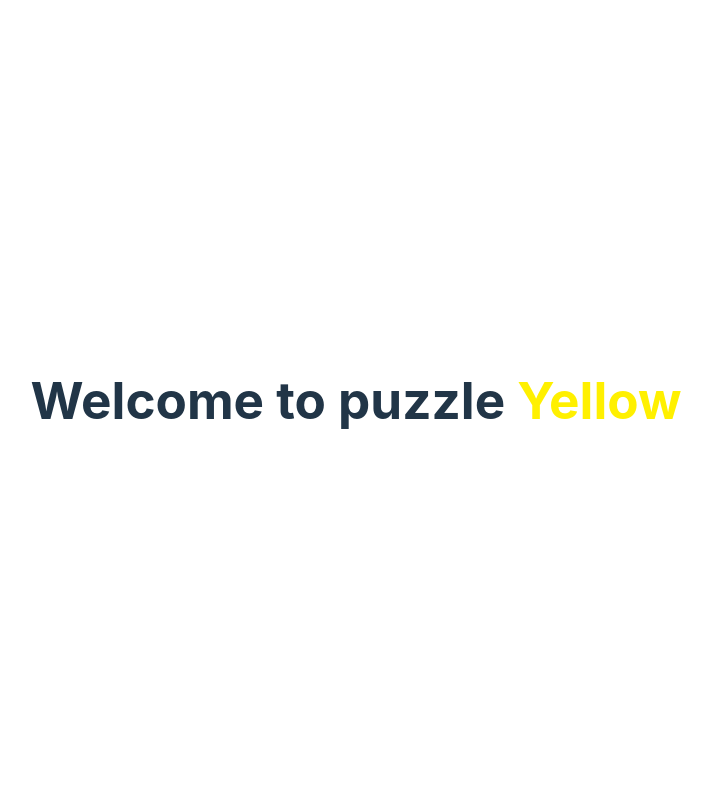
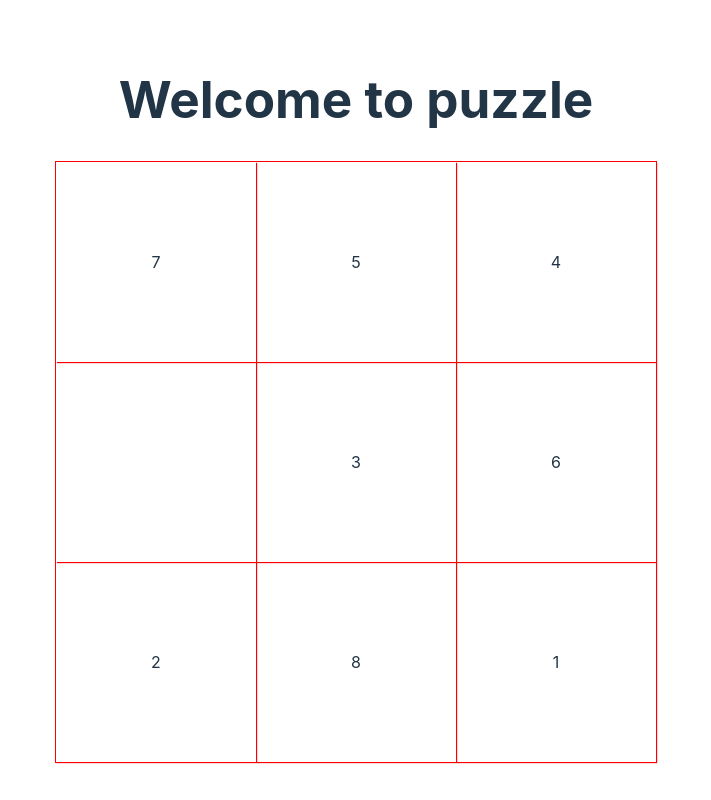
Before and after one commit to mdrahiem/react-sliding-puzzle, a React (Vite) app: page / in a window 1280 px wide. Shown: the whole page, without its empty margins (284-995 px from the left). Built offline with nearby package versions, Linux system fonts and the light colour scheme.

Commit message:
inital blocks created and shuffled

```diff
--- a/src/App.scss
+++ b/src/App.scss
@@ -5,43 +5,22 @@
   text-align: center;
 }
 
-.logo {
-  height: 6em;
-  padding: 1.5em;
-  will-change: filter;
-}
-.logo:hover {
-  filter: drop-shadow(0 0 2em #646cffaa);
-}
-.logo.react:hover {
-  filter: drop-shadow(0 0 2em #61dafbaa);
-}
-
-h1 {
-  span {
-    color: #fff000;
+.app {
+  .puzzle-container {
+    width: 600px;
+    height: 600px;
+    border: 1px solid red;
+    margin: 0 auto;
+    display: flex;
+    flex-wrap: wrap;
+    position: relative;
+    .puzzle-block {
+      width: 200px;
+      height: 200px;
+      box-shadow: 1px 1px 1px red;
+      display: flex;
+      justify-content: center;
+      align-items: center;
+    }
   }
 }
-
-@keyframes logo-spin {
-  from {
-    transform: rotate(0deg);
-  }
-  to {
-    transform: rotate(360deg);
-  }
-}
-
-@media (prefers-reduced-motion: no-preference) {
-  a:nth-of-type(2) .logo {
-    animation: logo-spin infinite 20s linear;
-  }
-}
-
-.card {
-  padding: 2em;
-}
-
-.read-the-docs {
-  color: #888;
-}
--- a/src/App.tsx
+++ b/src/App.tsx
@@ -1,11 +1,35 @@
+import { useMemo, useState } from "react";
 import "./App.scss";
+import Block from "./components/Block";
+import { getShuffledBlocks } from "./utils";
+
+const NUMBER_OF_BLOCKS = 9;
 
 function App() {
+  const shuffledBlocks = useMemo(
+    () => getShuffledBlocks(NUMBER_OF_BLOCKS),
+    [NUMBER_OF_BLOCKS]
+  );
+  const [blocks] = useState(shuffledBlocks);
+
+  function handleClick(index: number) {
+    console.log("index", index);
+  }
+
   return (
-    <div className="App">
-      <h1>
-        Welcome to puzzle <span>Yellow</span>
-      </h1>
+    <div className="app">
+      <h1>Welcome to puzzle</h1>
+      <div className="puzzle-container">
+        {blocks.map((block, index) => (
+          <Block
+            index={index}
+            blockId={block + 1}
+            key={block}
+            handleClick={handleClick}
+            totalBlocks={blocks.length}
+          />
+        ))}
+      </div>
     </div>
   );
 }
--- /dev/null
+++ b/src/components/Block.tsx
@@ -0,0 +1,15 @@
+interface IBlockProps {
+  index: number;
+  blockId: number;
+  handleClick: (index: number) => void;
+  totalBlocks: number;
+}
+function Block({ index, blockId, handleClick, totalBlocks }: IBlockProps) {
+  return (
+    <div className="puzzle-block" onClick={() => handleClick(blockId)}>
+      {blockId !== totalBlocks ? blockId : ""}
+    </div>
+  );
+}
+
+export default Block;
--- a/src/index.css
+++ b/src/index.css
@@ -13,6 +13,10 @@
   -webkit-font-smoothing: antialiased;
   -moz-osx-font-smoothing: grayscale;
   -webkit-text-size-adjust: 100%;
+}
+
+body {
+  user-select: none;
 }
 
 a {
--- /dev/null
+++ b/src/utils.ts
@@ -0,0 +1,10 @@
+function getShuffledBlocks(blocks: number) {
+  const blocksArray = [...Array(blocks).keys()];
+  const shuffledBlocks = blocksArray
+    .map((value) => ({ value, sort: Math.random() }))
+    .sort((a, b) => a.sort - b.sort)
+    .map(({ value }) => value);
+  return shuffledBlocks;
+}
+
+export { getShuffledBlocks };
```
